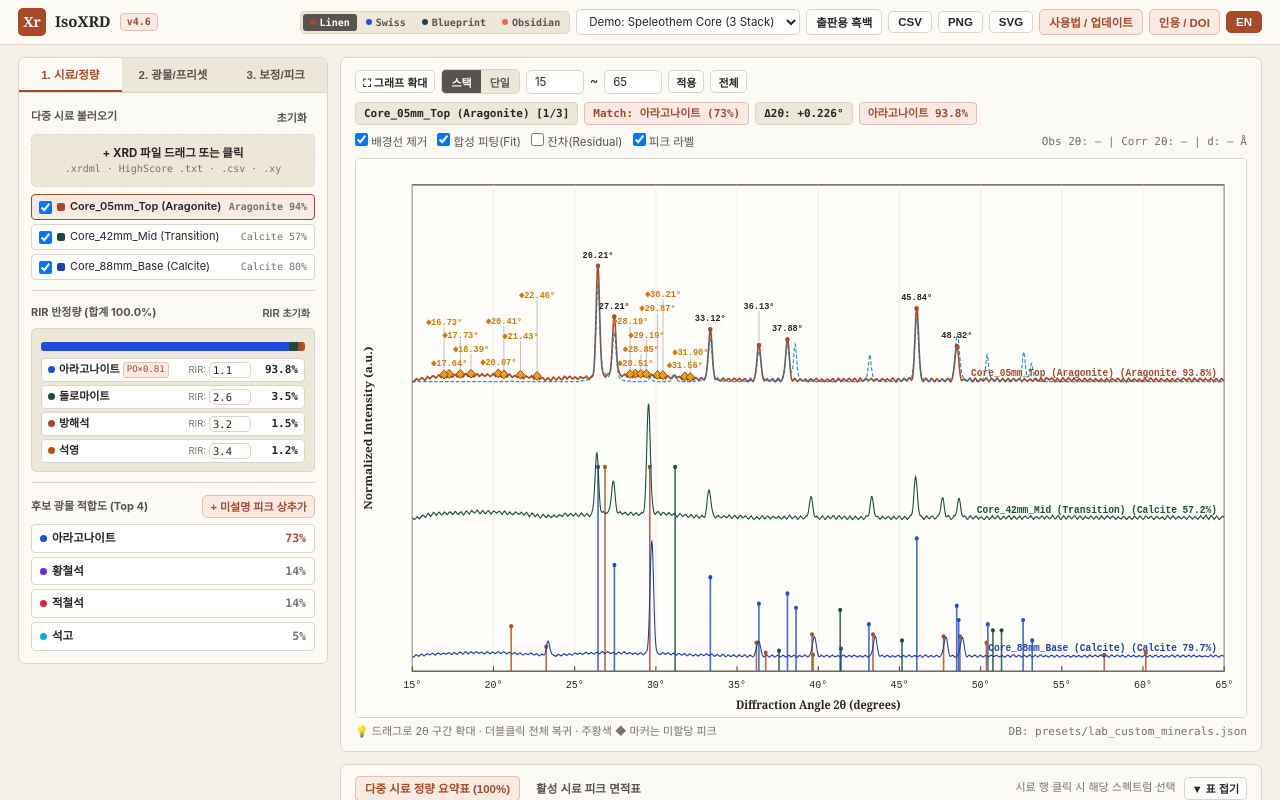
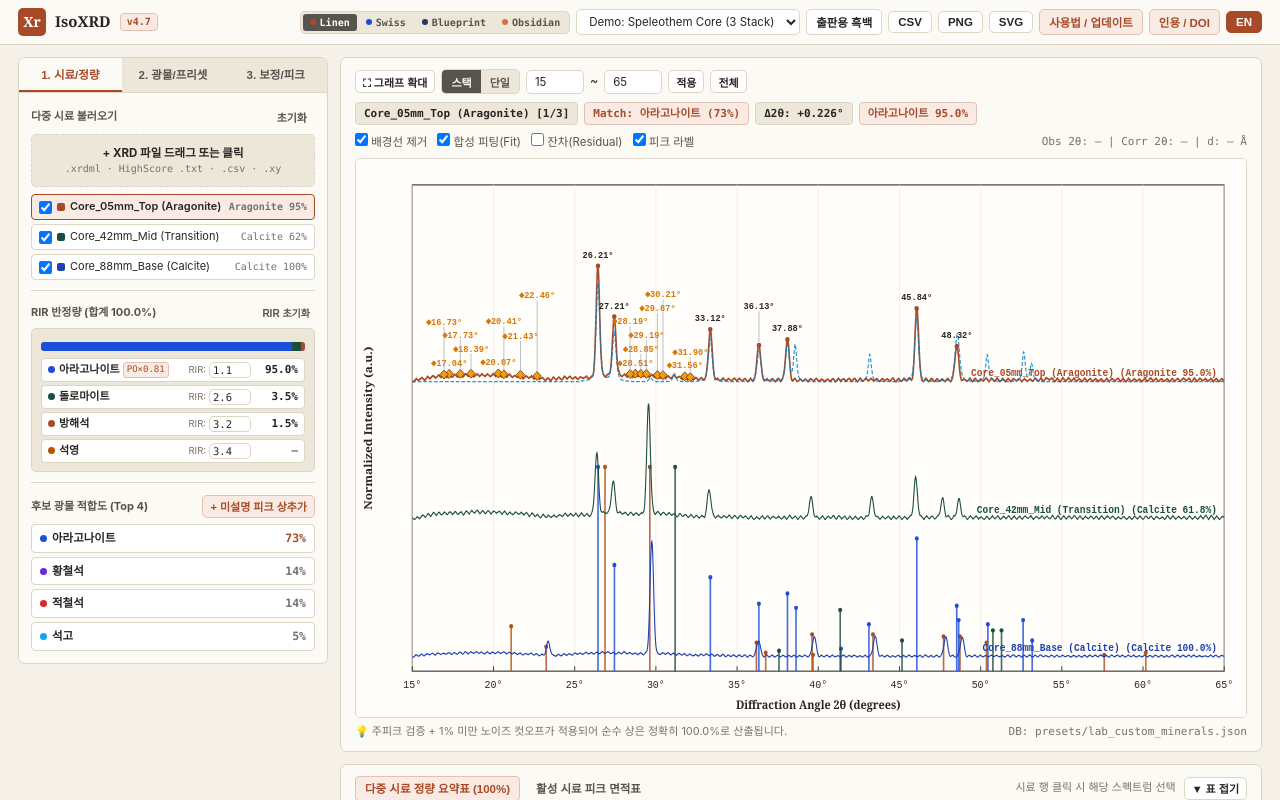
Before and after one commit to zinidsy-spec/IsoXRD, a plain HTML site: page index.html in a window 1280 px wide. Both pictures are taken after a click on the button "RIR 초기화". Shown: the top 800 px of the page. Drawn offline with Linux system fonts and the light colour scheme.

Commit message:
Update index.html

```diff
--- a/index.html
+++ b/index.html
@@ -3,11 +3,8 @@
 <head>
   <meta charset="UTF-8" />
   <meta name="viewport" content="width=device-width, initial-scale=1.0" />
-  <title>IsoXRD v4.6 — Spectrum-First Minimalist XRD Workbench</title>
+  <title>IsoXRD v4.7 — Spectrum-First Minimalist XRD Workbench</title>
   <style>
-    /* ==========================================================================
-       IsoXRD v4.6: Spectrum-First Minimalist Workbench (Linen / Swiss / Blueprint / Obsidian)
-       ========================================================================== */
     :root, [data-theme="linen"] {
       --bg: #f5f1e8;
       --surface: #fcfaf4;
@@ -97,7 +94,6 @@
       -webkit-font-smoothing: antialiased;
     }
 
-    /* Compact Masthead */
     header {
       background: var(--surface);
       border-bottom: 1px solid var(--border);
@@ -159,7 +155,6 @@
     button.btn-ghost { border-color: transparent; background: transparent; color: var(--text-secondary); }
     button.btn-ghost:hover { background: var(--surface-subtle); }
 
-    /* Slim Tabbed Workspace (310px Left Sidebar + Expansive Spectrum Canvas) */
     .workspace {
       display: grid;
       grid-template-columns: 310px 1fr;
@@ -269,7 +264,6 @@
     }
     .db-pill.active { border-color: var(--primary); background: var(--primary-soft); color: var(--primary); }
 
-    /* Expansive Main Spectrum Stage */
     .main-area { display: flex; flex-direction: column; gap: 12px; min-width: 0; }
     .card {
       background: var(--surface);
@@ -286,7 +280,6 @@
     .segmented button { border: none; border-radius: 0; background: transparent; padding: 3.5px 9px; font-size: 11px; color: var(--text-secondary); }
     .segmented button.active { background: var(--border-strong); color: var(--surface); }
 
-    /* Inline KPI Status Strip inside Chart Toolbar */
     .inline-status-bar {
       display: flex; align-items: center; gap: 6px; flex-wrap: wrap;
       font-family: var(--mono); font-size: 11px;
@@ -313,10 +306,7 @@
       font-size: 11px; color: var(--muted); margin-top: 6px; flex-wrap: wrap; gap: 6px;
     }
 
-    /* Collapsible Bottom Tables */
-    .table-header-bar {
-      display: flex; align-items: center; justify-content: space-between; gap: 8px;
-    }
+    .table-header-bar { display: flex; align-items: center; justify-content: space-between; gap: 8px; }
     .sub-tabs { display: flex; gap: 6px; align-items: center; }
     .sub-tab-btn {
       padding: 3.5px 9px; font-size: 11.5px; border-radius: 4px; border: 1px solid transparent;
@@ -336,7 +326,6 @@
     tr:hover td { background: var(--surface-subtle); cursor: pointer; }
     tr.selected td { background: var(--primary-soft); }
 
-    /* Modals */
     .modal-backdrop { position: fixed; inset: 0; background: rgba(9, 9, 11, 0.5); backdrop-filter: blur(2px); display: none; align-items: center; justify-content: center; z-index: 50; padding: 16px; }
     .modal-backdrop.open { display: flex; }
     .modal { background: var(--surface); border: 1px solid var(--border-strong); border-radius: 7px; width: 100%; max-width: 720px; max-height: 88vh; overflow-y: auto; padding: 20px 24px; }
@@ -374,7 +363,7 @@
   <div class="brand">
     <div class="brand-emblem">Xr</div>
     <span class="brand-title">IsoXRD</span>
-    <span class="version-tag">v4.6</span>
+    <span class="version-tag">v4.7</span>
   </div>
 
   <div class="header-actions">
@@ -402,7 +391,6 @@
 </header>
 
 <div class="workspace" id="mainWorkspace">
-  <!-- Slim 3-Tab Left Control Sidebar -->
   <aside class="sidebar">
     <div class="sidebar-shell">
       <div class="side-nav">
@@ -458,8 +446,11 @@
 
         <div class="section-block">
           <div class="section-lbl">
-            <span data-i18n="sec3">광물 DB 선택 (클릭 토글)</span>
-            <button class="btn-sm" id="btnToggleAll" data-i18n="toggleAll">전체 토글</button>
+            <span data-i18n="sec3">광물 DB 선택</span>
+            <div style="display:flex; gap:4px;">
+              <button class="btn-sm" id="btnClearAllPhases" data-i18n="clearPhasesBtn">모두 해제</button>
+              <button class="btn-sm" id="btnToggleAll" data-i18n="toggleAll">반전</button>
+            </div>
           </div>
           <div class="pill-wrap" id="dbPills"></div>
           <button class="btn-primary" id="btnOpenDbModal" style="width:100%; margin-top:9px; padding:6px;" data-i18n="openDbBtn">
@@ -489,7 +480,11 @@
             </div>
             <input type="range" id="sliderS1" min="-0.3" max="0.3" step="0.005" value="0" />
           </div>
-          <div style="margin-top:8px; font-size:11px;">
+          <div style="margin-top:8px; display:flex; flex-direction:column; gap:5px; font-size:11px;">
+            <label style="cursor:pointer; font-weight:600; color:var(--text-secondary);">
+              <input type="checkbox" id="chkPrimaryGate" checked />
+              <span data-i18n="chkGateText">주피크(I100) 미검출 상 자동 제외</span>
+            </label>
             <label style="cursor:pointer; font-weight:600; color:var(--text-secondary);">
               <input type="checkbox" id="chkAutoPo" checked />
               <span data-i18n="chkPoText">범용 우선 배향성(PO) 자동 감쇠 보정</span>
@@ -526,7 +521,6 @@
     </div>
   </aside>
 
-  <!-- Expansive Spectrum Main Stage -->
   <main class="main-area">
     <div class="card">
       <div class="chart-toolbar">
@@ -543,7 +537,6 @@
           <button class="btn-sm" id="btnResetZoom" data-i18n="btnReset">전체</button>
         </div>
 
-        <!-- Compact Inline Summary Chips (Replaces bulky top KPI strip) -->
         <div class="inline-status-bar">
           <span class="status-chip" id="chipSampleInfo">—</span>
           <span class="status-chip highlight" id="chipTopMatch">—</span>
@@ -552,7 +545,6 @@
         </div>
       </div>
 
-      <!-- Chart Overlay Toggles + Live Cursor Readout -->
       <div style="display:flex; justify-content:space-between; align-items:center; margin-bottom:7px; flex-wrap:wrap; gap:8px; font-size:11.5px;">
         <div style="display:flex; gap:10px; flex-wrap:wrap; color:var(--text-secondary);">
           <label style="cursor:pointer;"><input type="checkbox" id="chkBaseline" checked /> <span data-i18n="chkBase">배경선 제거</span></label>
@@ -570,12 +562,11 @@
       </div>
 
       <div class="chart-footer">
-        <span data-i18n="chartHint">💡 드래그로 2θ 구간 확대 · 더블클릭 전체 복귀 · 주황색 ◆ 마커는 미할당 피크</span>
+        <span data-i18n="chartHint">💡 주피크 검증 + 1% 미만 노이즈 컷오프가 적용되어 순수 상은 정확히 100.0%로 산출됩니다.</span>
         <span class="mono" id="presetSourceBadge">DB: 22 phases</span>
       </div>
     </div>
 
-    <!-- Collapsible Bottom Data Tables -->
     <div class="card">
       <div class="table-header-bar">
         <div class="sub-tabs">
@@ -772,12 +763,14 @@
       autoFit: "자동 보정",
       lblS0Text: "영점 오차 (s₀):",
       lblS1Text: "시료 높이 변위 (s₁·cosθ):",
+      chkGateText: "주피크(I100) 미검출 상 자동 제외",
       chkPoText: "범용 우선 배향성(PO) 자동 감쇠 보정",
       carbTitle: "RIR 반정량 (합계 100.0%)",
       rankTitle: "후보 광물 적합도 (Top 4)",
       btnSuggest: "+ 미설명 피크 상추가",
-      sec3: "광물 DB 선택 (클릭 토글)",
-      toggleAll: "전체 토글",
+      sec3: "광물 DB 선택",
+      clearPhasesBtn: "모두 해제",
+      toggleAll: "반전",
       suiteTitle: "암석·시료 유형별 프리셋",
       btnSaveSuite: "+ 조합 저장",
       lblWavelength: "X-선 파장 (λ) & 피크 검출",
@@ -794,7 +787,7 @@
       modeSingle: "단일",
       btnApply: "적용",
       btnReset: "전체",
-      chartHint: "💡 드래그로 2θ 구간 확대 · 더블클릭 전체 복귀 · 주황색 ◆ 마커는 미할당 피크",
+      chartHint: "💡 주피크 검증 + 1% 미만 노이즈 컷오프가 적용되어 순수 상은 정확히 100.0%로 산출됩니다.",
       subTabPeaks: "활성 시료 피크 면적표",
       subTabBatch: "다중 시료 정량 요약표 (100%)",
       tableHint: "시료 행 클릭 시 해당 스펙트럼 선택",
@@ -865,12 +858,14 @@
       autoFit: "Auto-Fit",
       lblS0Text: "Zero-Point Shift (s₀):",
       lblS1Text: "Sample Height Shift (s₁·cosθ):",
+      chkGateText: "Primary-Peak (I100) Presence Gate",
       chkPoText: "Universal PO Auto-Attenuation",
       carbTitle: "RIR Weight% (Sum 100.0%)",
       rankTitle: "Candidate Ranking (Top 4)",
       btnSuggest: "+ Add Residual Phases",
       sec3: "Mineral DB (Click to Toggle)",
-      toggleAll: "Toggle All",
+      clearPhasesBtn: "Clear All",
+      toggleAll: "Invert",
       suiteTitle: "Geological Suite Presets",
       btnSaveSuite: "+ Save Suite",
       lblWavelength: "Wavelength (λ) & Peak Detection",
@@ -887,7 +882,7 @@
       modeSingle: "Single",
       btnApply: "Apply",
       btnReset: "Full",
-      chartHint: "💡 Drag to zoom 2θ · Double-click to reset · Amber ◆ indicates unassigned peaks",
+      chartHint: "💡 Primary-peak presence gate + 1% trace noise cutoff ensures pure phases quantify cleanly to 100.0%.",
       subTabPeaks: "Active Sample Peaks & Area",
       subTabBatch: "Multi-Sample Weight% Summary (100%)",
       tableHint: "Click a sample row to inspect its spectrum",
@@ -963,49 +958,46 @@
   const SOP_CONTENT = {
     ko: [
       {
-        title: "Step 1. 다중 시료 로드 & 정량 확인 ([1. 시료/정량] 탭)",
+        title: "Step 1. 미지 시료 소거법 분석 & 정량 ([1. 시료/정량] & [2. 광물/프리셋])",
         items: [
-          "좌측 <strong>[1. 시료/정량]</strong> 탭 상단에 XRD 원본 파일(<code>.xrdml</code>, HighScore <code>.txt</code>, <code>.csv</code>, <code>.xy</code>)을 여러 개 동시에 드래그하여 올립니다.",
-          "하단 <strong>RIR 반정량</strong> 박스에서 활성 광물들의 총합 <code>100.0%</code> 기준 <code>Weight%</code>와 인라인 <code>RIR</code> 값을 바로 확인·수정할 수 있습니다.",
-          "미할당 피크(주황색 <strong>◆</strong> 마커)가 남아 있으면 <strong>[+ 미설명 피크 상추가]</strong> 버튼을 눌러 후보 광물을 3종씩 누적 추가합니다."
+          "미지 시료를 분석할 때는 <strong>[2. 광물/프리셋]</strong> 탭의 <strong>[모두 해제]</strong>를 누른 뒤, 가장 키가 큰 주피크와 일치하는 1순위 광물만 먼저 켜서 주피크+보조피크 세트가 맞는지 확인합니다.",
+          "차트에 주황색 다이아몬드(<strong>◆</strong>) 미할당 피크가 남아 있으면 <strong>[1. 시료/정량]</strong> 탭의 <strong>[+ 미설명 피크 상추가]</strong>를 눌러 후보 광물을 3종씩 추가하고, 실제 주피크가 없는 광물은 꺼서 최종 구성 광물을 확정합니다."
         ]
       },
       {
-        title: "Step 2. 프리셋 및 광물 DB 선택 ([2. 광물/프리셋] 탭)",
+        title: "Step 2. 주피크 검증(I100 Gate) & 노이즈 컷오프(1% Cutoff)",
         items: [
-          "<strong>[2. 광물/프리셋]</strong> 탭에서 <code>탄산염/석순</code>, <code>탄산염-규산염 혼합</code>, <code>쇄설성/풍화토</code> 프리셋을 클릭해 후보 광물군을 원클릭으로 세팅합니다.",
-          "개별 광물 알약(Pill)을 클릭해 미세 조정하고, 자주 쓰는 조합은 <strong>[+ 조합 저장]</strong>으로 저장할 수 있습니다."
+          "<strong>[3. 보정/피크]</strong> 탭의 <strong>주피크(I100) 미검출 상 자동 제외</strong> 옵션이 켜져 있으면, 해당 광물의 100% 주피크 위치에 실제 피크가 없는 후보는 배경 노이즈 피팅에서 자동 제외됩니다.",
+          "전체 환산 무게의 <strong>1.0% 미만</strong>인 노이즈 허수는 자동 컷오프되므로, 순수 단일 광물 시료는 정확히 <strong>100.0%</strong>로 산출됩니다."
         ]
       },
       {
-        title: "Step 3. 회절각 변위 보정 & 피크 검출 ([3. 보정/피크] 탭)",
+        title: "Step 3. 회절각 변위 보정 & 그래프 확대 보기",
         items: [
           "<strong>[3. 보정/피크]</strong> 탭의 <strong>[자동 보정]</strong> 버튼 또는 <code>s₀</code>, <code>s₁·cosθ</code> 슬라이더로 회절각 밀림을 정렬합니다.",
-          "상단 차트 툴바의 <strong>[⛶ 그래프 확대]</strong> 버튼이나 하단 <strong>[▼ 표 접기]</strong>를 사용하면 회절 스펙트럼만 화면 가득 넓혀서 정밀 판독할 수 있습니다."
+          "상단 차트 툴바의 <strong>[⛶ 그래프 확대]</strong> 또는 하단 <strong>[▼ 표 접기]</strong>를 사용하면 회절 스펙트럼만 화면 가득 넓혀서 정밀 판독할 수 있습니다."
         ]
       }
     ],
     en: [
       {
-        title: "Step 1. Load Spectra & Quantify ([1. Samples/Quant] Tab)",
+        title: "Step 1. Unknown Sample Screening & Quantification",
         items: [
-          "Drag & drop multiple XRD files (<code>.xrdml</code>, HighScore <code>.txt</code>, <code>.csv</code>, <code>.xy</code>) into <strong>[1. Samples/Quant]</strong>.",
-          "Inspect 100%-normalized <code>Weight%</code> and edit inline <code>RIR</code> factors directly below.",
-          "Click <strong>[+ Add Residual Phases]</strong> to incrementally match remaining unassigned (<strong>◆</strong>) peaks."
+          "For unknown samples, click <strong>[Clear All]</strong> in <strong>[2. Minerals/Suite]</strong>, activate the primary phase matching the strongest diffraction peak, and verify its secondary peak set.",
+          "Click <strong>[+ Add Residual Phases]</strong> in <strong>[1. Samples/Quant]</strong> to incrementally match remaining unassigned (<strong>◆</strong>) peaks."
         ]
       },
       {
-        title: "Step 2. Suite Presets & Mineral DB ([2. Minerals/Suite] Tab)",
+        title: "Step 2. Primary-Peak Gate & 1% Noise Cutoff",
         items: [
-          "Use geological suite presets (<code>Carbonate / Speleothem</code>, <code>Calc-Silicate / Skarn</code>, <code>Clastic / Soil</code>) or toggle individual mineral pills.",
-          "Save custom combinations via <strong>[+ Save Suite]</strong>."
+          "When <strong>Primary-Peak (I100) Presence Gate</strong> is active in <strong>[3. Align/Peaks]</strong>, phases lacking an observed peak at their main reflection are excluded from NNLS noise fitting.",
+          "Sub-1.0% background noise artifacts are automatically cut off so pure monomineralic samples quantify cleanly to <strong>100.0%</strong>."
         ]
       },
       {
-        title: "Step 3. Displacement Alignment & Full-Screen View ([3. Align/Peaks] Tab)",
+        title: "Step 3. Displacement Alignment & Full-Screen View",
         items: [
-          "Click <strong>[Auto-Fit]</strong> or adjust <code>s₀</code> and <code>s₁·cosθ</code> sliders to align reference sticks.",
-          "Use <strong>[⛶ Expand Chart]</strong> or <strong>[▼ Collapse Table]</strong> to maximize the diffraction spectrum canvas."
+          "Click <strong>[Auto-Fit]</strong> or adjust <code>s₀</code> and <code>s₁·cosθ</code> sliders to align reference sticks, and toggle <strong>[⛶ Expand Chart]</strong> for full-width inspection."
         ]
       }
     ]
@@ -1013,35 +1005,35 @@
 
   const CHANGELOG_DATA = [
     {
-      ver: "v4.6 (Current — Spectrum-First Minimalist Layout)",
-      date: "2026-11-20",
+      ver: "v4.7 (Current — Primary-Peak Gate & 1% Noise Cutoff)",
+      date: "2026-11-25",
       notesKo: [
-        "상단 4칸 KPI 박스를 제거하고 핵심 요약 칩을 차트 툴바에 통합하여 세로 그래프 공간 대폭 확장.",
-        "길었던 좌측 사이드바를 3개 컴팩트 탭(1. 시료/정량, 2. 광물/프리셋, 3. 보정/피크)으로 슬림화(310px)하고 [⛶ 그래프 확대] 및 [▼ 표 접기] 기능 추가."
+        "주피크(I100) 존재 검증 게이트 도입: 스펙트럼에 해당 광물의 100% 주피크가 관측되지 않으면 배경 노이즈로 인한 가짜 NNLS 피팅을 원천 차단.",
+        "1.0% 미만 노이즈 컷오프 적용으로 순수 단일 상 시료(예: Demo: Pure Calcite) 정량 시 정확히 100.0%가 출력되도록 개선 및 [모두 해제] 버튼 추가."
       ],
       notesEn: [
-        "Replaced bulky top KPI strip with inline chart toolbar status chips to maximize vertical spectrum space.",
-        "Consolidated left sidebar into 3 compact tabs (310px) and added [⛶ Expand Chart] and [▼ Collapse Table] toggles."
+        "Added Primary-Peak (I100) Presence Gate to prevent false NNLS fitting on background noise when a phase's main reflection is absent.",
+        "Added 1.0% trace noise cutoff so pure single-phase samples quantify cleanly to 100.0%, plus a [Clear All] phase button."
       ]
     },
     {
-      ver: "v4.4 – v4.5",
-      date: "2026-11-17",
+      ver: "v4.6",
+      date: "2026-11-20",
       notesKo: [
-        "헤더 [사용법 / 업데이트] 모달(SOP & Changelog) 추가 및 Linen / Swiss / Blueprint / Obsidian 4종 테마 시스템 도입."
+        "상단 KPI 박스를 차트 툴바 인라인 칩으로 통합하고 좌측 사이드바를 3개 탭(1. 시료/정량, 2. 광물/프리셋, 3. 보정/피크)으로 슬림화(310px)하여 대형 회절 스펙트럼 레이아웃 구현."
       ],
       notesEn: [
-        "Added bilingual [SOP / Changelog] modal and 4 themes (Linen, Swiss, Blueprint, Obsidian)."
+        "Replaced top KPI strip with inline toolbar chips and consolidated sidebar into 3 compact tabs (310px) with [⛶ Expand Chart] toggle."
       ]
     },
     {
-      ver: "v4.1 – v4.3",
+      ver: "v4.1 – v4.5",
       date: "2026-11-17",
       notesKo: [
-        "잔차 피크 기반 누적 상추천([+ 미설명 피크 상추가]), 미할당 피크 다이아몬드(◆) 마커, 범용 우선 배향성(PO) 자동 감쇠 보정 및 적응형 FWHM Pseudo-Voigt 디컨볼루션 탑재."
+        "잔차 피크 기반 누적 상추천([+ 미설명 피크 상추가]), 범용 우선 배향성(PO) 자동 감쇠 보정, 적응형 FWHM Pseudo-Voigt 디컨볼루션 및 내장 SOP 모달 탑재."
       ],
       notesEn: [
-        "Introduced additive residual-peak suggestion, unassigned ◆ markers, phase-agnostic PO auto-attenuation, and adaptive-FWHM Pseudo-Voigt deconvolution."
+        "Introduced additive residual-peak phase suggestion, phase-agnostic PO auto-attenuation, adaptive-FWHM Pseudo-Voigt deconvolution, and in-app SOP modal."
       ]
     }
   ];
@@ -1201,10 +1193,10 @@
     document.getElementById("linkZenodoDoi").href = doiUrl;
 
     document.getElementById("citeTextStatement").textContent =
-      `X-ray diffraction (XRD) baseline subtraction, non-linear sample height displacement correction (Δ2θ = s₀ + s₁cosθ), adaptive-FWHM Pseudo-Voigt deconvolution, and preferred-orientation-attenuated multi-peak RIR (I/Ic) semi-quantitative weight quantification were performed using IsoXRD v4.6 (Yang, 2026; ${doiUrl}).`;
+      `X-ray diffraction (XRD) baseline subtraction, non-linear sample height displacement correction (Δ2θ = s₀ + s₁cosθ), adaptive-FWHM Pseudo-Voigt deconvolution, and preferred-orientation-attenuated multi-peak RIR (I/Ic) semi-quantitative weight quantification were performed using IsoXRD v4.7 (Yang, 2026; ${doiUrl}).`;
 
     document.getElementById("citeTextApa").textContent =
-      `Yang, Y.-S. (2026). IsoXRD: Lightweight Browser-Based XRD Phase Identification and Semi-Quantitative Carbonate Analysis Tool (Version 4.6) [Computer software]. Zenodo. ${doiUrl}`;
+      `Yang, Y.-S. (2026). IsoXRD: Lightweight Browser-Based XRD Phase Identification and Semi-Quantitative Carbonate Analysis Tool (Version 4.7) [Computer software]. Zenodo. ${doiUrl}`;
 
     document.getElementById("citeTextBib").textContent =
 `@software{Yang_IsoXRD_2026,
@@ -1213,7 +1205,7 @@
   month        = nov,
   year         = 2026,
   publisher    = {Zenodo},
-  version      = {v4.6},
+  version      = {v4.7},
   doi          = {${cleanDoi}},
   url          = {${doiUrl}}
 }`;
@@ -1410,7 +1402,7 @@
     return eta * lorentz + (1 - eta) * gauss;
   }
 
-  function deconvolveActiveMinerals(sample, activeMins, usePoCorrection) {
+  function deconvolveActiveMinerals(sample, activeMins, usePoCorrection, usePrimaryGate) {
     const nPts = sample.rawX.length;
     const sMin = sample.rawX[0], sMax = sample.rawX[nPts - 1];
     const step = (sMax - sMin) / Math.max(1, nPts - 1);
@@ -1418,6 +1410,16 @@
 
     const components = [];
     activeMins.forEach(min => {
+      if (usePrimaryGate && sample.peaks && sample.peaks.length > 0) {
+        const strongRefs = min.peaks.filter(([std2T, relI]) => relI >= 80 && std2T >= sMin + 0.1 && std2T <= sMax - 0.1);
+        if (strongRefs.length > 0) {
+          const hasPrimaryPeak = strongRefs.some(([std2T]) =>
+            sample.peaks.some(dp => Math.abs(dp.corr2T - std2T) <= 0.16 && dp.rel >= 3.0)
+          );
+          if (!hasPrimaryPeak) return;
+        }
+      }
+
       const subPeaks = [];
       min.peaks.forEach(([std2T, relI]) => {
         if (relI < 15) return;
@@ -1554,6 +1556,7 @@
     const promPct = parseFloat(document.getElementById("sliderProm").value);
     const useBase = document.getElementById("chkBaseline").checked;
     const usePo = document.getElementById("chkAutoPo").checked;
+    const usePrimaryGate = document.getElementById("chkPrimaryGate").checked;
     const wl = parseFloat(document.getElementById("wavelengthSelect").value);
 
     sample.smoothY = smoothArray(sample.rawY, win);
@@ -1629,28 +1632,40 @@
       p.matchDiff = bestMatch ? bestMatch.diff : null;
     });
 
-    const deconvComponents = deconvolveActiveMinerals(sample, activeMins, usePo);
-
-    let totalWeight = 0;
+    const deconvComponents = deconvolveActiveMinerals(sample, activeMins, usePo, usePrimaryGate);
+
+    let rawTotalWeight = 0;
     const phaseWeights = activeMins.map(min => {
       const comp = deconvComponents.find(c => c.min.id === min.id);
       const deconvolvedI100Area = comp ? (comp.areaScale * comp.poFactor) : 0;
       const poFactor = comp ? comp.poFactor : 1.0;
       const rir = min.rir || 1.2;
       const w = deconvolvedI100Area > 0 ? (deconvolvedI100Area / rir) : 0;
-      totalWeight += w;
+      rawTotalWeight += w;
       return { id: min.id, nameKo: min.nameKo, nameEn: min.name, color: min.color, rir, poFactor, weight: w };
     });
 
+    let cleanTotalWeight = 0;
+    if (rawTotalWeight > 0) {
+      phaseWeights.forEach(item => {
+        const prelimPct = (item.weight / rawTotalWeight) * 100;
+        if (prelimPct < 1.0) {
+          item.weight = 0;
+        } else {
+          cleanTotalWeight += item.weight;
+        }
+      });
+    }
+
     sample.phaseQuantList = [];
-    if (totalWeight > 0) {
+    if (cleanTotalWeight > 0) {
       let runningSum = 0;
       const sortedW = phaseWeights.sort((a, b) => b.weight - a.weight);
       sortedW.forEach(item => {
         if (item.weight <= 0) {
           sample.phaseQuantList.push({ ...item, pct: 0 });
         } else {
-          const pct = Math.round((item.weight / totalWeight) * 1000) / 10;
+          const pct = Math.round((item.weight / cleanTotalWeight) * 1000) / 10;
           sample.phaseQuantList.push({ ...item, pct });
           runningSum += pct;
         }
@@ -1799,7 +1814,7 @@
           <div style="display:flex; align-items:center; gap:3px; flex-shrink:0;">
             <span style="font-size:9.5px; color:var(--muted);">RIR:</span>
             <input type="number" class="rir-inline-inp" data-min-id="${item.id}" value="${item.rir.toFixed(2)}" step="0.05" min="0.1" max="20" title="Edit I/Ic RIR factor" />
-            <span class="mono" style="font-weight:700; width:44px; text-align:right; color:${item.pct > 0 ? 'var(--text)' : 'var(--muted)'};">${item.pct > 0 ? item.pct.toFixed(1) + '%' : 'trace'}</span>
+            <span class="mono" style="font-weight:700; width:44px; text-align:right; color:${item.pct > 0 ? 'var(--text)' : 'var(--muted)'};">${item.pct > 0 ? item.pct.toFixed(1) + '%' : '—'}</span>
           </div>
         `;
         const inp = r.querySelector("input");
@@ -2362,7 +2377,6 @@
     reprocessAllSamples(false);
   }
 
-  // Left Sidebar 3-Tab Switcher
   document.querySelectorAll(".side-nav-btn").forEach(btn => {
     btn.onclick = () => {
       document.querySelectorAll(".side-nav-btn").forEach(b => b.classList.remove("active"));
@@ -2372,7 +2386,6 @@
     };
   });
 
-  // Expand Chart / Collapse Table Toggles
   document.getElementById("btnToggleExpand").onclick = () => {
     const ws = document.getElementById("mainWorkspace");
     ws.classList.toggle("expanded-chart");
@@ -2471,6 +2484,12 @@
     reprocessAllSamples(false);
   };
 
+  document.getElementById("btnClearAllPhases").onclick = () => {
+    minerals.forEach(m => { m.active = false; });
+    renderDbPills();
+    reprocessAllSamples(false);
+  };
+
   document.getElementById("btnSaveCustomSuite").onclick = () => {
     const activeIds = minerals.filter(m => m.active).map(m => m.id);
     if (!activeIds.length) {
@@ -2519,13 +2538,12 @@
     document.getElementById("lblSmooth").textContent = e.target.value + " pts";
     reprocessAllSamples(false);
   };
-  ["chkBaseline", "chkAutoPo", "chkFitCurve", "chkResidual", "chkLabels", "wavelengthSelect"].forEach(id => {
+  ["chkBaseline", "chkPrimaryGate", "chkAutoPo", "chkFitCurve", "chkResidual", "chkLabels", "wavelengthSelect"].forEach(id => {
     document.getElementById(id).onchange = () => reprocessAllSamples(false);
   });
 
   document.getElementById("btnToggleAll").onclick = () => {
-    const anyOn = minerals.some(m => m.active);
-    minerals.forEach(m => m.active = !anyOn);
+    minerals.forEach(m => m.active = !m.active);
     renderDbPills();
     reprocessAllSamples(false);
   };
@@ -2674,7 +2692,7 @@
     const blob = new Blob([csv], { type: "text/csv;charset=utf-8;" });
     const a = document.createElement("a");
     a.href = URL.createObjectURL(blob);
-    a.download = "IsoXRD_v4_6_WeightPercent.csv";
+    a.download = "IsoXRD_v4_7_WeightPercent.csv";
     a.click();
   };
 
@@ -2884,7 +2902,6 @@
 
   document.getElementById("btnReloadRemotePreset").onclick = loadExternalPresetJson;
 
-  // Safe Boot Sequence
   setTheme(currentTheme, false);
   mergeMinerals(LAB_PRESET_FALLBACK, false);
   applySavedRirOverrides();
```
